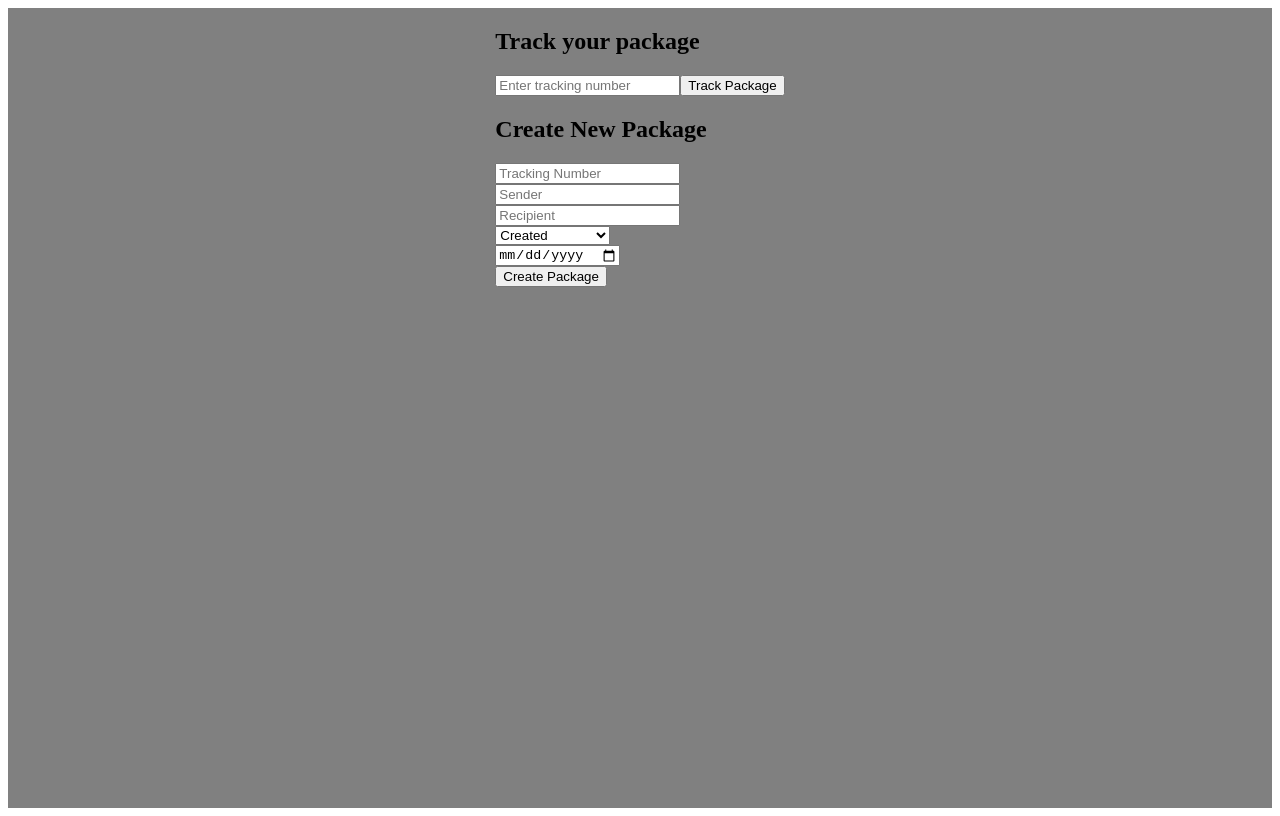
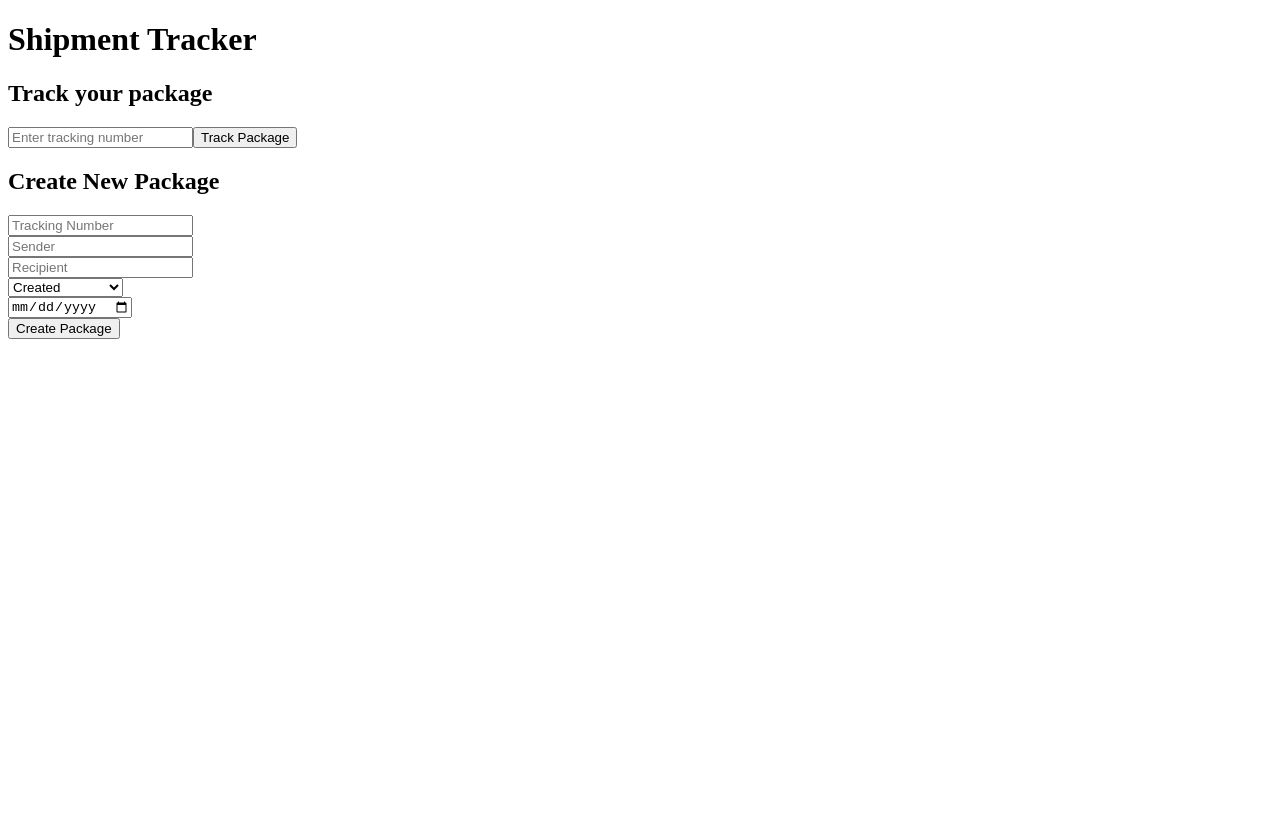
Before and after one commit to lyuhiroyama/ryu-blog, a React (Create React App) app: page / in a window 1280 px wide. Built offline with nearby package versions, Linux system fonts and the light colour scheme.

Commit message:
refactor: Delete PackageTracker component
- Change PackageDetails to show in separate container beneath data input field container

```diff
--- a/src/App.tsx
+++ b/src/App.tsx
@@ -1,10 +1,25 @@
 import './App.scss';
-import PackageTracker from './components/PackageTracker';
+import { useState } from 'react';
+// import PackageTracker from './components/PackageTracker';
+import PackageSearchForm from './components/PackageSearchForm';
+import PackageCreateForm from './components/PackageCreateForm';
+import PackageDetails from './components/PackageDetails';
 
 function App() {
+  const [packageData, setPackageData] = useState(null);
+
   return (
-    <div className='app-div'>
-      <PackageTracker />
+    <div className='app-component'>
+      <div className='header-container'>
+        <h1 className='header-title'>Shipment Tracker</h1>
+      </div>
+      <div className='input-container'>
+        <PackageSearchForm setPackageData={setPackageData} />
+        <PackageCreateForm />
+      </div>
+      <div className='data-display-container'>
+        {packageData && <PackageDetails packageData={packageData} />}
+      </div>
     </div>
   );
 }
--- a/src/components/PackageSearchForm.tsx
+++ b/src/components/PackageSearchForm.tsx
@@ -1,6 +1,5 @@
-import React, { useState } from 'react';
-import { gql, useLazyQuery } from '@apollo/client';
-import PackageDetails from './PackageDetails';
+import React, { useState } from "react";
+import { gql, useLazyQuery } from "@apollo/client";
 
 // Define GraphQL query (Within it, you specify the shape of the data you want to retrieve.)
 const GET_PACKAGE = gql`
@@ -18,19 +17,22 @@ const GET_PACKAGE = gql`
     }
 `;
 
-
-
-const PackageSearchForm: React.FC = () => {
-    const [trackingNumber, setTrackingNumber] = useState('');
-    const [getPackage, { loading, error, data}] = useLazyQuery(GET_PACKAGE);
+const PackageSearchForm: React.FC<{ setPackageData: (data: any) => void }> = ({
+    setPackageData
+}) => {
+    const [trackingNumber, setTrackingNumber] = useState("");
+    const [getPackage, { loading, error, data }] = useLazyQuery(GET_PACKAGE);
     // useLazyQuery() returns a tuple with two elements:
     // Function to execute query with & Object containing the query's state.
     // loading -> boolean, error -> obj, data -> obj (contains data returned by GraphQL query)
 
     const handleSubmit = (e: React.FormEvent) => {
         e.preventDefault();
-        getPackage({ variables: {trackingNumber: trackingNumber}});  // Pass 'options object' as arg.
-    }
+        getPackage({ variables: { trackingNumber: trackingNumber } }); // Pass 'options object' as arg.
+        if (data && data.package) {
+            setPackageData(data.package);
+        }
+    };
 
     return (
         <div className="package-search">
@@ -40,19 +42,15 @@ const PackageSearchForm: React.FC = () => {
                 <input
                     type="text"
                     value={trackingNumber}
-                    placeholder='Enter tracking number'
+                    placeholder="Enter tracking number"
                     onChange={(e) => setTrackingNumber(e.target.value)}
                     required
                 />
                 <button type="submit">Track Package</button>
             </form>
 
-
             {loading && <p>Loading...</p>}
             {error && <p>Error: {error.message}</p>}
-            {data && data.package && <PackageDetails packageData={data.package} />}
-            {/* note: 'package' here is the query field you defined in your GraphQL schema: */}
-
         </div>
     );
 };
--- a/src/components/PackageTracker.tsx
+++ /dev/null
@@ -1,14 +0,0 @@
-import React from 'react';
-import PackageSearchForm from './PackageSearchForm';
-import PackageCreateForm from './PackageCreateForm';
-
-const PackageTracker: React.FC = () => {
-    return (
-        <div className="package-tracker">
-            <PackageSearchForm />
-            <PackageCreateForm />
-        </div>
-    );
-};
-
-export default PackageTracker;
```
